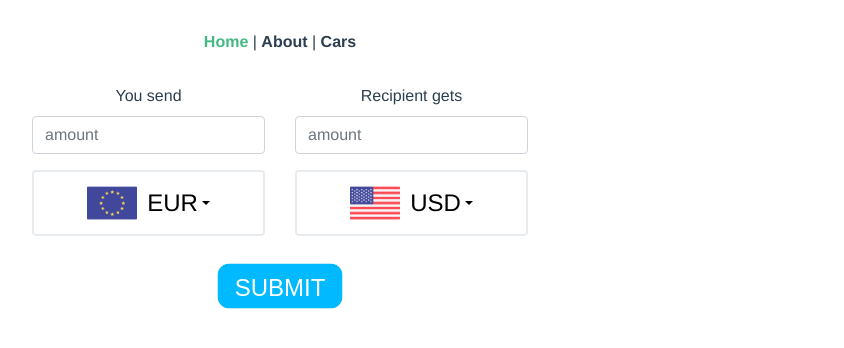
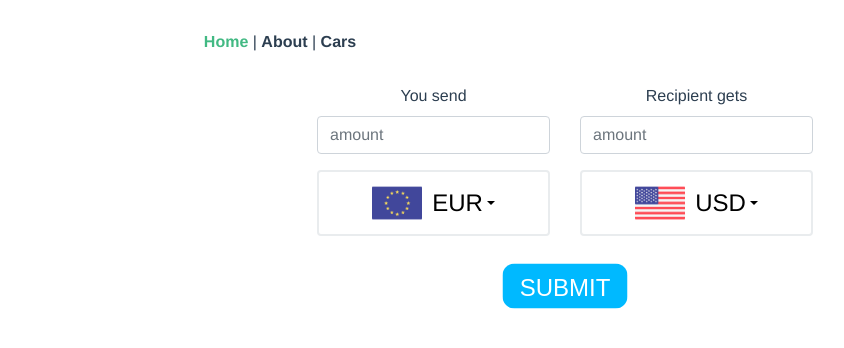
Before and after one commit to z2s8/junctionx-geeks, a Vue app: page / in a window 1280 px wide. Shown: the top 348 px of the page, without its empty margins (360-1204 px from the left). Built offline with nearby package versions, Linux system fonts and the light colour scheme.

Commit message:
Merge repair_dropdown in, to right-1

```diff
--- a/package.json
+++ b/package.json
@@ -12,6 +12,7 @@
     "body-parser": "^1.18.3",
     "cors": "^2.8.4",
     "express": "^4.16.4",
+    "kafka-node": "^3.0.1",
     "mongodb": "^3.1.8",
     "vue": "^2.5.17",
     "vue-router": "^3.0.1"
--- a/src/views/Home.vue
+++ b/src/views/Home.vue
@@ -1,8 +1,12 @@
 <template>
-  <!-- Include the above in your HEAD tag -->
-  <div class="d-flex justify-content-center formok">
-
-    <form class="form">
+<div class="container">
+<div class="row">
+  <div class="col-md-6 col-sm-12 cell-home" id="left-1">
+    <div></div>
+  </div>
+  <div class="col-md-6 col-sm-12 cell-home" id="right-1">
+    <div class="d-flex justify-content-center formok">
+          <form class="form">
       <div class="row">
         <div class="col-md-6">
 <div class="form-group">
@@ -66,14 +70,24 @@
     </div>
 
     </form>
+    </div>
+  </div>
+</div>
+<div class="row">
+  <div class="col-md-6 col-sm-12 cell-home" id="left-2">
+    <div></div>
+  </div>
+  <div class="col-md-6 col-sm-12 cell-home" id="right-2">
+    <div></div>
+  </div>
+</div>
 
-
-
-
-  </div>
-
+</div>
 </template>
 <style scoped>
+.cell-home {
+  height: 100vh;
+}
 .elkuldgomb {
   display: block;
 }
```
Also changed, not shown: 1 other file (tests, documents, lock files or other folders).
